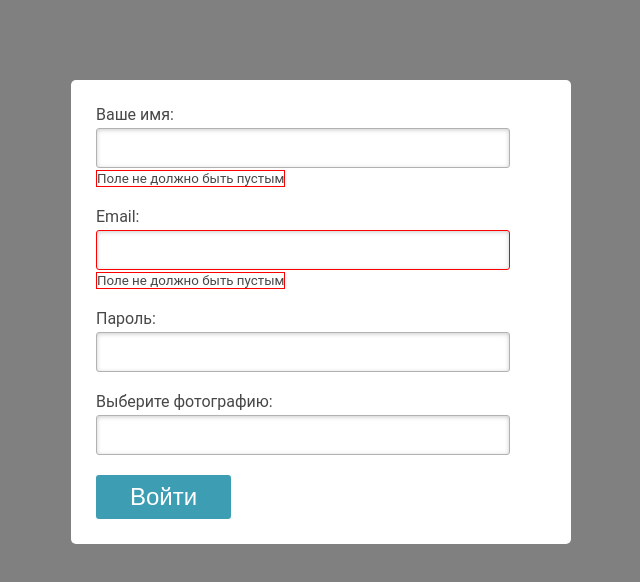
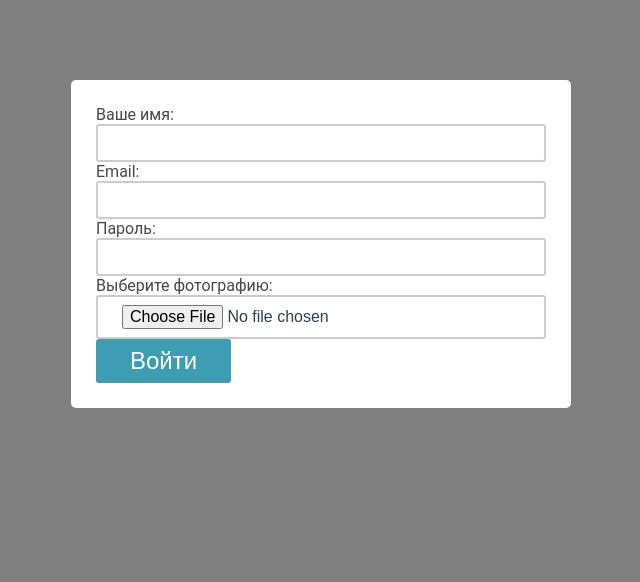
Before and after one commit to Kamil-87/vue-test, a Vue app: page /auth in a window 1280 px wide. Shown: the top 582 px of the page, without its empty margins (319-959 px from the left). Built offline with nearby package versions, Linux system fonts and the light colour scheme.

Commit message:
login validation

```diff
--- a/src/views/Login.vue
+++ b/src/views/Login.vue
@@ -5,47 +5,38 @@
       method="post"
       @submit.prevent="submitHandler"
     >
-      <div class="form-group">
+      <div class="form-control" :class="{invalid: errors.name}">
         <label for="name">Ваше имя:</label>
         <input
           id="name"
           type="text"
-          v-model="name"
+          v-model="formData.name"
         >
-        <small
-          class="helper-text invalid"
-        >
-          Поле не должно быть пустым
-        </small>
+        <small v-if="errors.name">{{ errors.name }}</small>
       </div>
 
-      <div class="form-group">
+      <div class="form-control" :class="{invalid: errors.email}">
         <label for="mail">Email:</label>
         <input
-          class="invalid"
           id="mail"
           type="email"
-          v-model.trim="email"
+          v-model.trim="formData.email"
         >
-        <small
-          class="helper-text invalid"
-        >
-          Поле не должно быть пустым
-        </small>
+        <small v-if="errors.name">{{ errors.email }}</small>
       </div>
 
-      <div class="form-group">
+      <div class="form-control">
         <label for="passwordConfirm">Пароль:</label>
         <input
           type="password"
           id="passwordConfirm"
-          v-model.trim="password"
+          v-model.trim="formData.password"
         >
       </div>
 
-      <div class="form-group">
+      <div class="form-control">
         <label for="userAvatar">Выберите фотографию: </label>
-        <input type="text" id="userAvatar">
+        <input type="file" id="userAvatar">
       </div>
 
       <button class="auth-btn" type="submit">Войти</button>
@@ -60,10 +51,17 @@
 export default {
   name: 'login',
   data: () => ({
-    name: '',
-    email: '',
-    password: '',
-    img: ''
+    formData: {
+      name: '',
+      email: '',
+      password: '',
+      img: null,
+    },
+    errors: {
+      name: null,
+      email: null,
+      password: null,
+    }
   }),
 
   // Пароль: Не менее 8-ми символов, латиница, должны присутствовать цифры, первый символ в верхнем регистре.
@@ -73,9 +71,37 @@ export default {
   },
 
   methods: {
+    formIsValid() {
+      let isValid = true
+      if (this.formData.name.length === 0) {
+        this.errors.name = 'Поле не может быть пустым'
+        isValid = false
+      } else {
+        this.errors.name = null
+      }
+
+      if (this.formData.email.length === 0) {
+        this.errors.email = 'Поле не может быть пустым'
+        isValid = false
+      } else {
+        this.errors.email = null
+      }
+
+      if (this.formData.password.length === 0) {
+        this.errors.password = 'Поле не может быть пустым'
+        isValid = false
+      } else {
+        this.errors.password = null
+      }
+
+      return isValid
+    },
     submitHandler() {
-      console.log('submit')
-      this.$router.push('/')
+      if(this.formIsValid()) {
+        console.log('formData', this.formData)
+        this.$router.push('/')
+      }
+
     }
   }
 }
@@ -83,28 +109,12 @@ export default {
 
 
 <style>
-
 .auth-card {
   width: 500px;
   background: #fff;
   padding: 25px;
   border-radius: 5px
 }
-
-.form-group {
-  margin-bottom: 20px;
-}
-
-input {
-  width: 92%;
-  margin-top: 4px;
-  padding: 10px 15px;
-  border: 1px solid rgb(178, 178, 178);
-  border-radius: 3px;
-  box-shadow: 0 1px 4px 0 rgba(168, 168, 168, 0.6) inset;
-  transition: all 0.2s linear;
-}
-
 
 .auth-btn {
   width: 30%;
@@ -122,7 +132,4 @@ input {
   outline: none;
 }
 
-.invalid {
-  border: 1px solid red;
-}
 </style>
```
